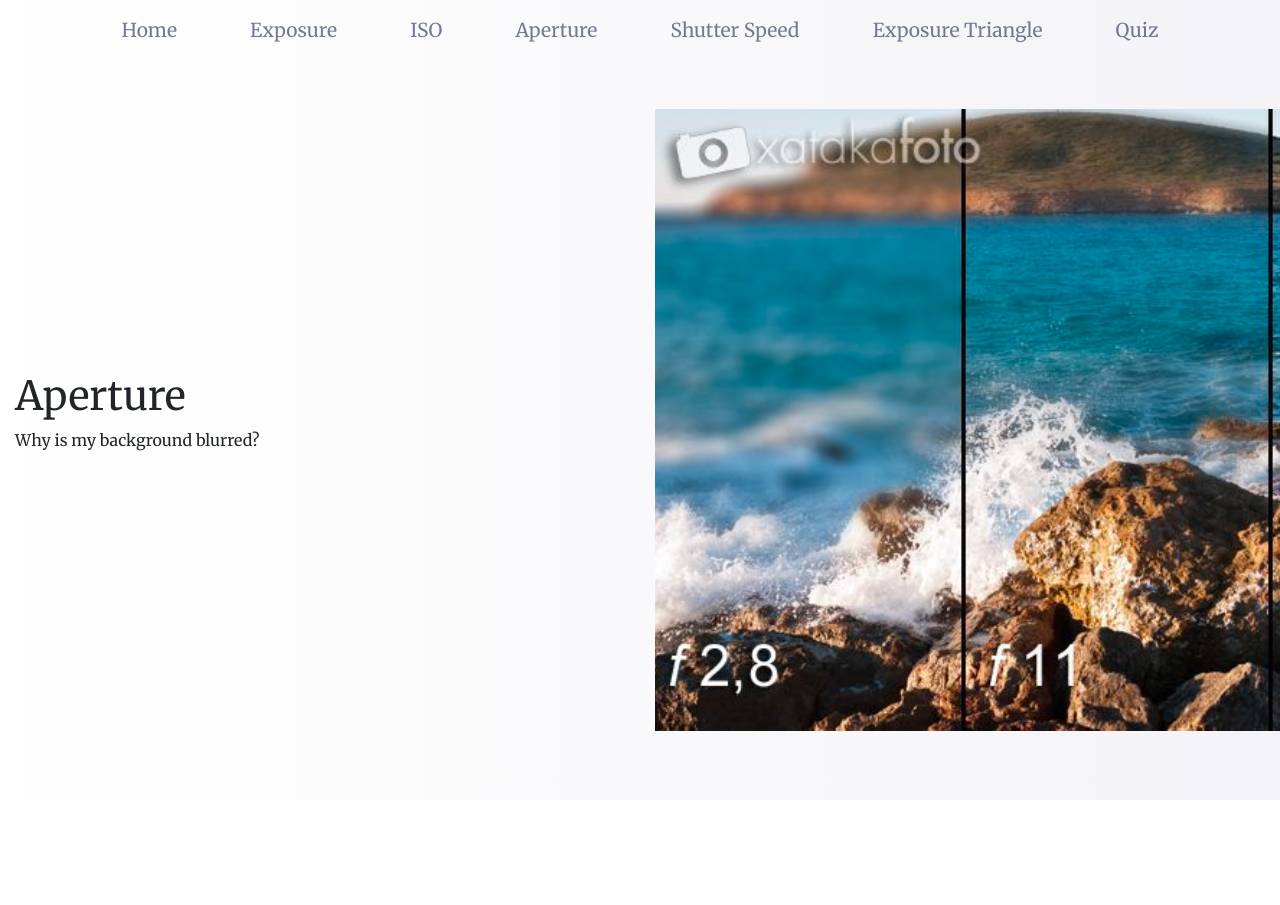
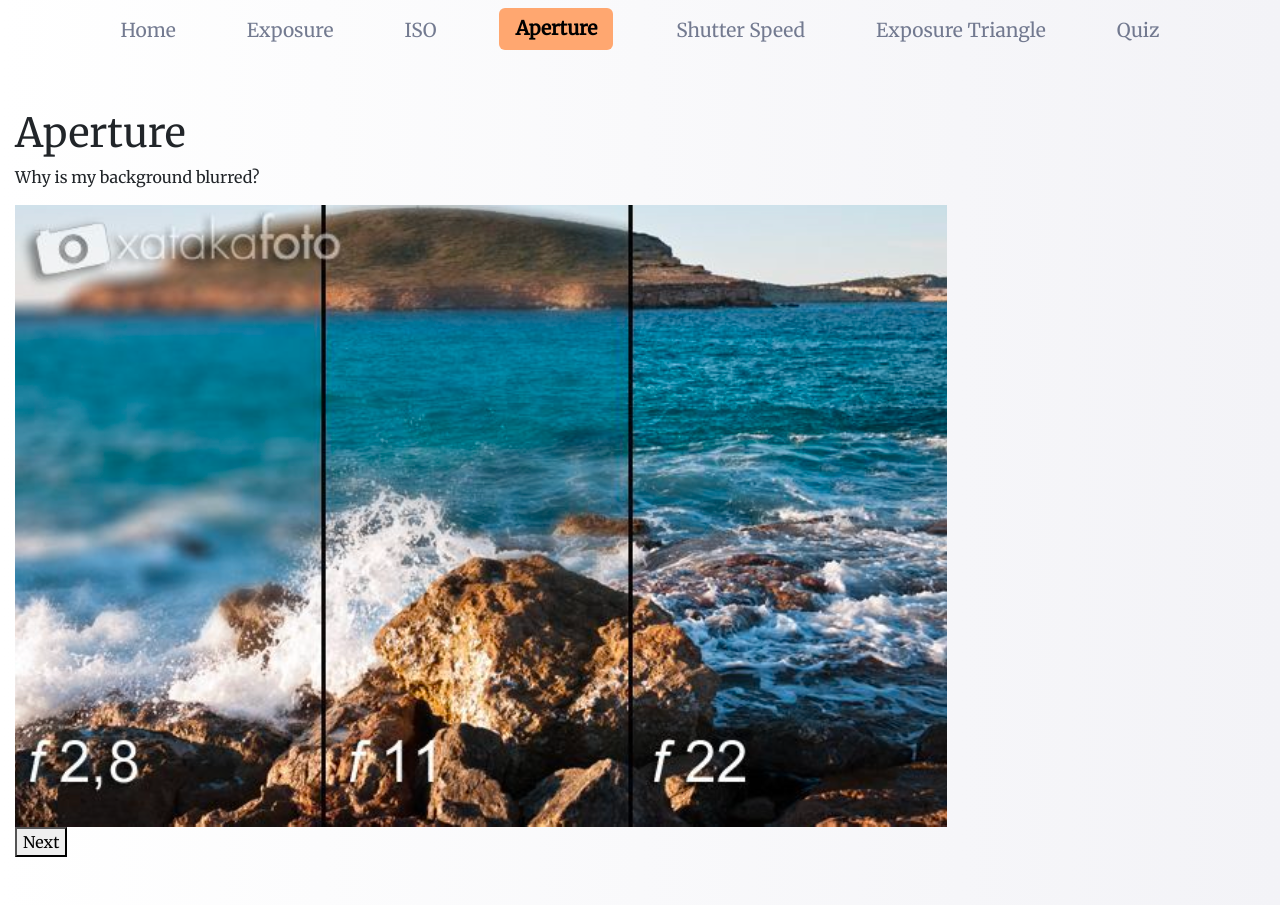
Before and after one commit to popi-x/UI-final-project, a Flask app: page /aperture/1 in a window 1280 px wide; the page is wider, and only the part inside the window is pictured. Before the commit the page ends 731 px from the top of that part, so only its background shows below. Run offline with Flask 3, Linux system fonts and the light colour scheme; some libraries are stand-ins or nearby versions.

Commit message:
aperture section updated design

```diff
--- a/Data/aperture_data.json
+++ b/Data/aperture_data.json
@@ -5,13 +5,13 @@
     "image": "images/aperture_1.png"
   },
   {
-    "title": "What Is Aperture?",
-    "text": "Aperture is the opening in a lens that controls how much light enters the camera—wider apertures (like f/1.8) let in more light and create a blurry background, while narrower apertures (like f/16) let in less light and keep more of the scene in focus.",
+    "title": "",
+    "text": "<strong>Aperture</strong> is the opening in a lens that controls how much light enters the camera—wider apertures (like <strong>f/1.8</strong>) let in more light and create a <strong>blurry background</strong>, while narrower apertures (like <strong>f/16</strong>) let in less light and keep more of the scene in focus.",
     "image": "images/aperture_2.png"
   },
   {
-    "title": "Depth of Field",
-    "text": "Depth of field is directly affected by aperture—a wide aperture (like f/1.8) creates a shallow depth of field, blurring the background, while a narrow aperture (like f/16) results in a deep depth of field, keeping more of the scene in focus.",
+    "title": "",
+    "text": "<strong>Depth of field</strong> is directly affected by aperture—a wide aperture (like <strong>f/1.8</strong>) creates a <strong>shallow depth of field</strong>, blurring the background, while a narrow aperture (like <strong>f/16</strong>) results in a <strong>deep depth of field</strong>, keeping more of the scene in focus.",
     "image": "images/aperture_3.png"
   }
 ]
--- a/Templates/aperture_step.html
+++ b/Templates/aperture_step.html
@@ -1,40 +1,50 @@
 {% extends "layout.html" %}
+{% block styles %}
+<link rel="stylesheet" href="{{ url_for('static', filename='css/aperture.css') }}">
+{% endblock %}
+
 {% block content %}
 
-
 {% if step == 1 %}
-    <div class="cover row  align-items-center">
-        <div class="col-md-6">
+    <div class="aperture-page1">
+        <div class="text">
             <h1>Aperture</h1>
-            <p class="sub-title">Why is my background blurred?
-    </p>
+            <p>Why is my background blurred?</p>
         </div>
 
-        <div class="image-content col-md-5 text-center">
-            <!-- Right side image - replace with your actual image source -->
-            <img src="{{url_for('static', filename='images/aperture_1.png')}}" alt="ISO Example" id="iso-cover-img" >
-        </div>
-        <div class="col-md-1">
-            <a href="/aperture/2" class="triangle-btn"></a>
+        <div class="image">
+            <img src="{{ url_for('static', filename='images/aperture_1.png') }}" alt="ISO Example" id="iso-cover-img">
+            <form method="POST" class="button-container">
+                <button name="action" value="next" class="btn-next">Next</button>
+            </form>
         </div>
     </div>
+
 {% else %}
 
-<h2>Aperture {{ step }}</h2>
-<p style="white-space: pre-line;">{{ data.text }}</p>
-<img src="{{ url_for('static', filename=data.image) }}" alt="Aperture image" class="img-fluid my-4">
+<div class="aperture-centered">
+    {% if data.title %}
+    <h2>{{ data.title }}</h2>
+    {% endif %}
+
+    <p style="white-space: pre-line;">{{ data.text | safe }}</p>
+
+    <div class="image-centered">
+        <img src="{{ url_for('static', filename=data.image) }}" alt="Aperture image" class="img-fluid my-4">
+    </div>
+
+    <form method="POST" class="button-container">
+        {% if step > 1 %}
+            <button name="action" value="prev" class="btn-secondary">Back</button>
+        {% endif %}
+        {% if step < total_steps %}
+            <button name="action" value="next" class="btn-next">Next</button>
+        {% elif step == total_steps %}
+            <a href="{{ url_for('shutter_speed', step=1) }}" class="btn-done">Done</a>
+        {% endif %}
+    </form>
+</div>
 
 {% endif %}
 
-<form method="POST">
-  {% if step > 1 %}
-    <button name="action" value="prev" class="btn btn-secondary">Back</button>
-  {% endif %}
-  {% if step < total_steps and step > 1%}
-    <button name="action" value="next" class="btn btn-primary float-end">Next</button>
-  {% elif step == total_steps %}
-    <a href="{{ url_for('shutter_speed', step=1) }}" class="btn btn-success float-end">Done</a>
-  {% endif %}
-</form>
-
 {% endblock %}
--- a/Templates/layout.html
+++ b/Templates/layout.html
@@ -33,7 +33,9 @@
           <li class="nav-item"><a class="nav-link {% if request.path == '/' %}active{% endif %}" href="/">Home</a></li>
           <li class="nav-item"><a class="nav-link" href="/learn/exposure/cover">Exposure</a></li>
           <li class="nav-item"><a class="nav-link" href="/learn/iso/cover">ISO</a></li>
-          <li class="nav-item"><a class="nav-link" href="{{ url_for('aperture', step=1) }}">Aperture</a></li>
+
+          <li class="nav-item"><a class="nav-link {% if 'aperture' in request.path %}active{% endif %}" href="{{ url_for('aperture', step=1) }}">Aperture</a></li>
+
           <li class="nav-item"><a class="nav-link" href="{{ url_for('shutter_speed', step=1) }}">Shutter Speed</a></li>
           <li class="nav-item"><a class="nav-link" href="/learn/1">Exposure Triangle</a></li>
           <li class="nav-item"><a class="nav-link" href="/quiz/1">Quiz</a></li>
```
